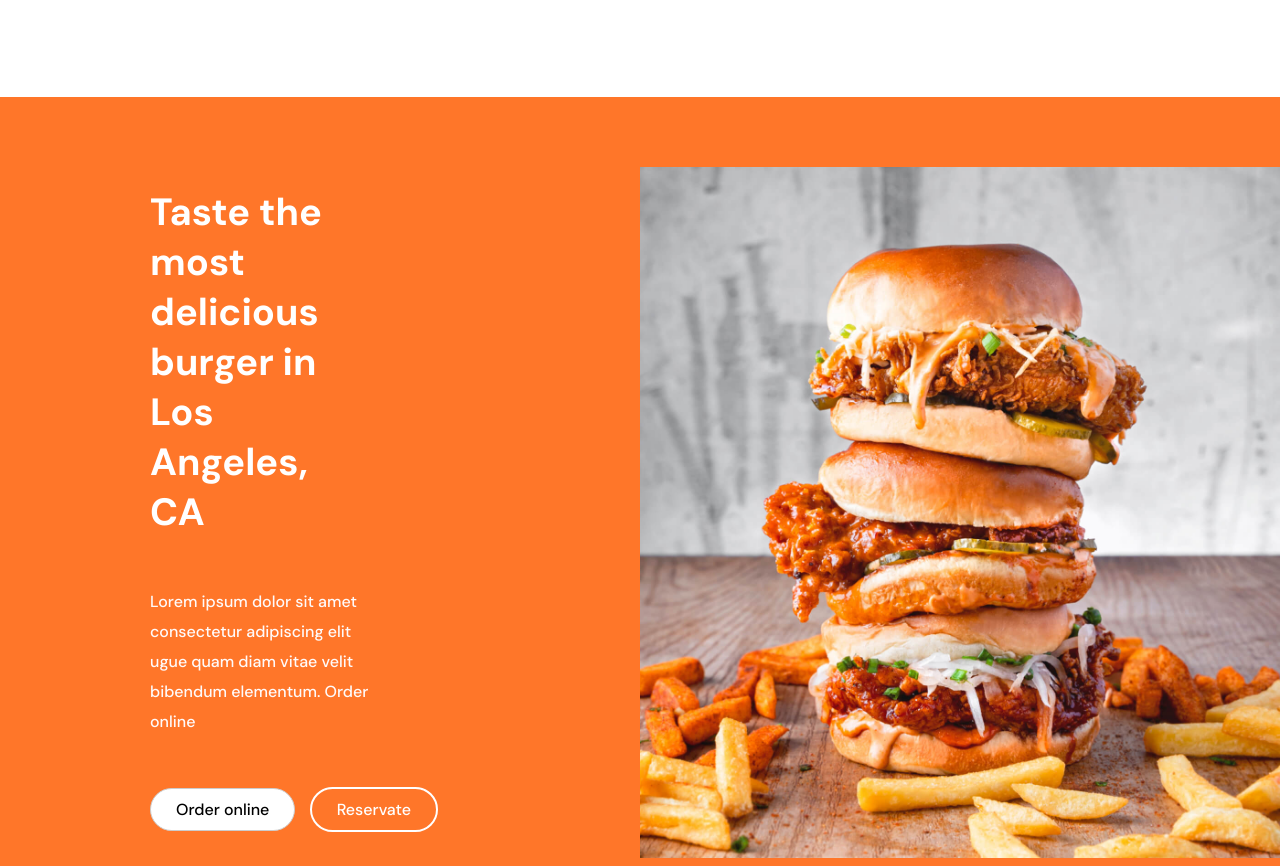
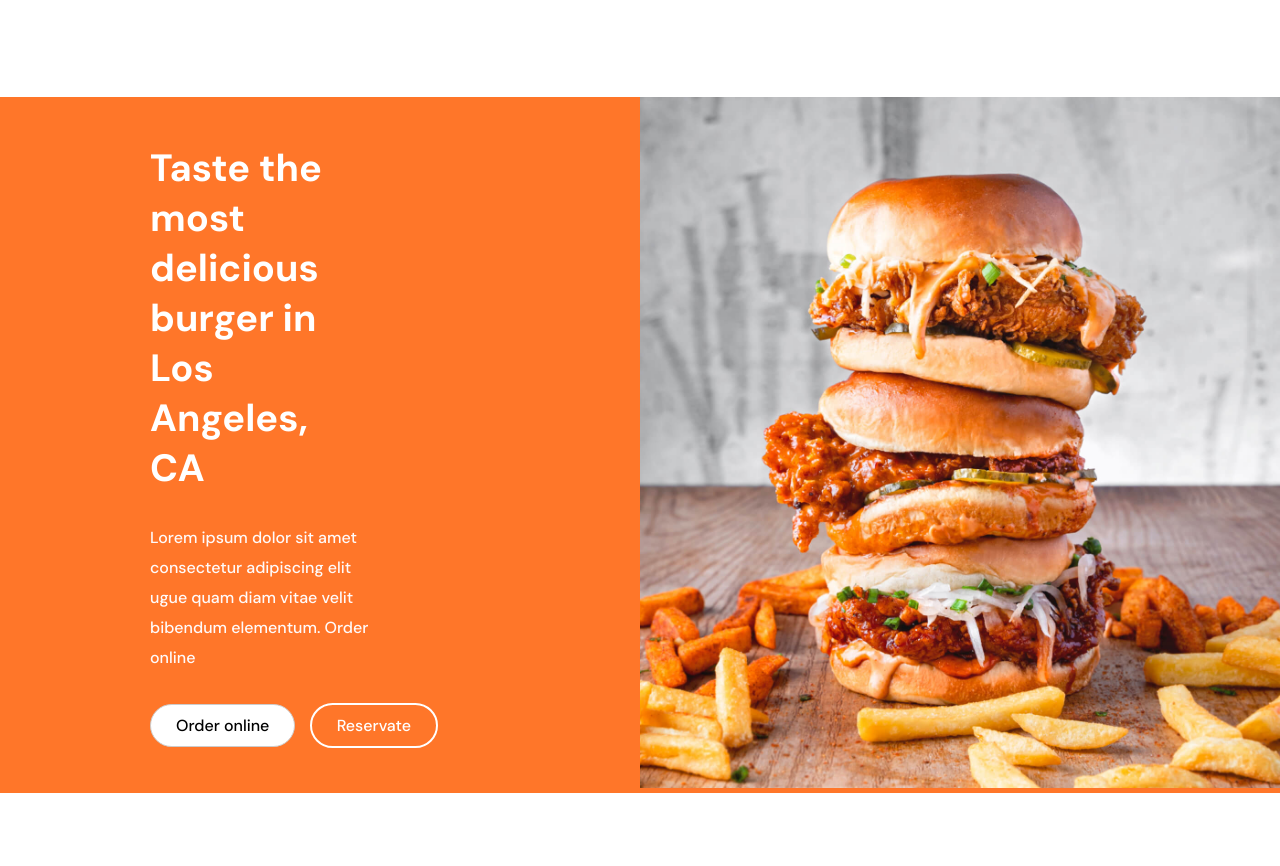
Before and after one commit to azhar-uddin-rahad/atri-apps, a plain HTML site: page index.html in a window 1280 px wide. Shown: the part 3529-4395 px from the top of the page. Drawn offline with Linux system fonts and the light colour scheme.

Commit message:
review section update

```diff
--- a/css/style.css
+++ b/css/style.css
@@ -379,8 +379,6 @@ a{
 }
 .tasteLeft {
 width: 50%;
-padding-top: 90px;
-padding-bottom: 100px;
 padding-left: 150px;
 box-sizing: border-box;
 }
@@ -389,7 +387,7 @@ box-sizing: border-box;
     font-size: 38px;
     padding-right: 280px;
     line-height: 50px;
-    margin-bottom: 50px;
+    margin-bottom: 30px;
     color: #ffffff;
     max-width: 80%;
 }
@@ -402,7 +400,7 @@ box-sizing: border-box;
     max-width: 80%;
 }
 .tasteBtn{
-    margin-top: 50px;
+    margin-top: 30px;
 }
 .btn4{
     color: #fff;
@@ -423,6 +421,7 @@ width: 50%;
 }
 .tasteRight img {
 width: 100%;
+height: 100%;
 }
 
 /* taste end */
```
